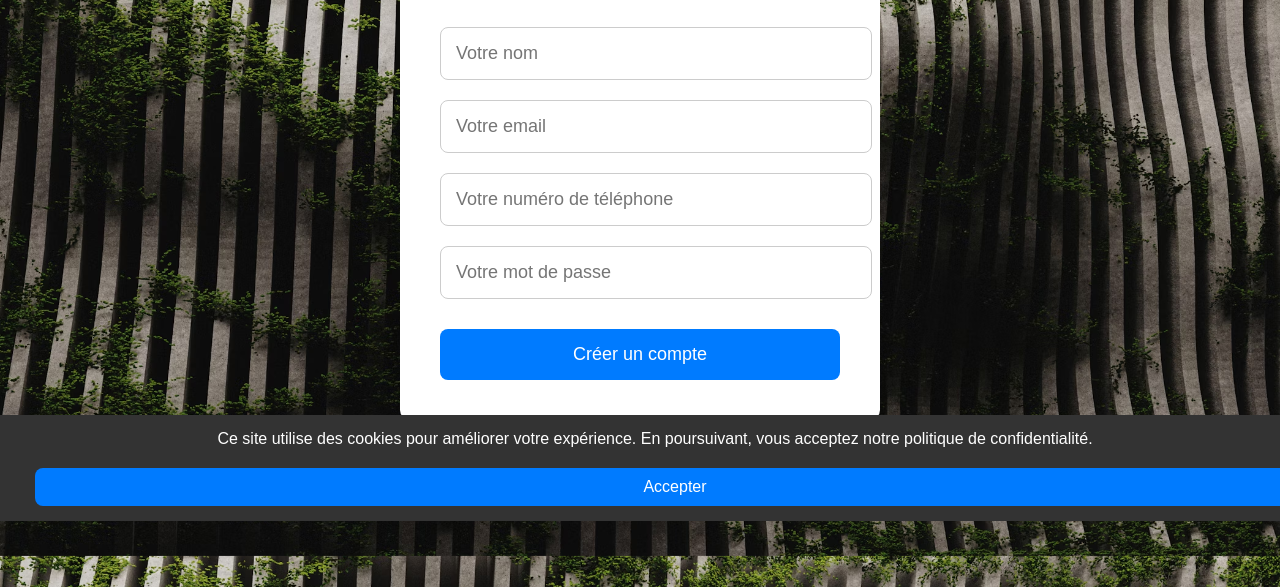
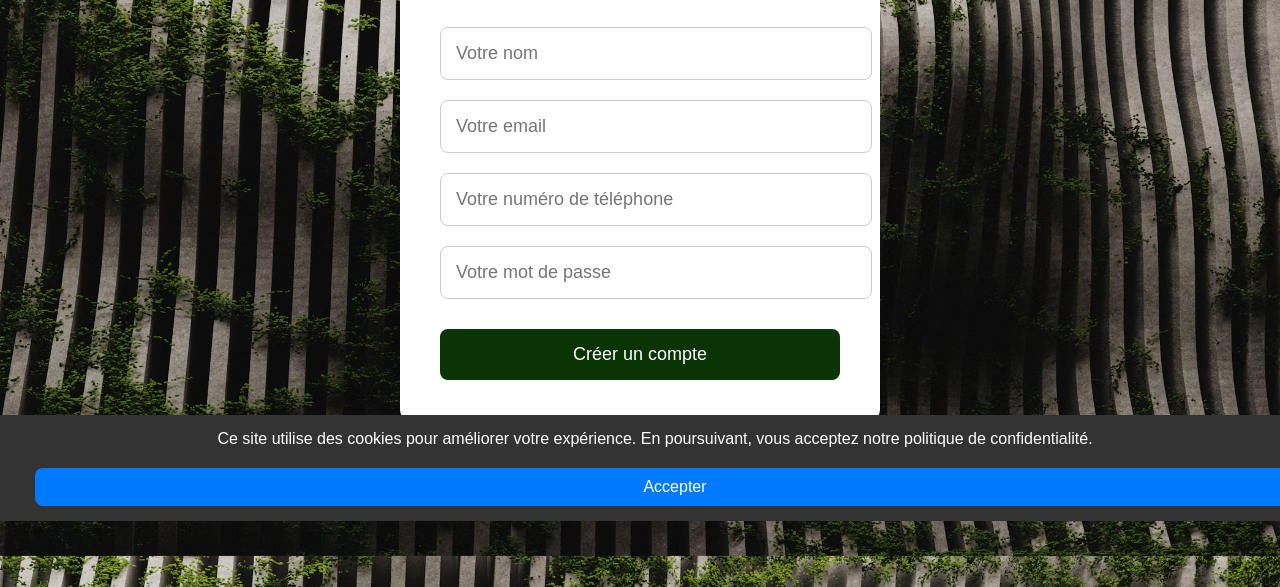
Before and after one commit to error404dev-cloud/Agence.com, a plain HTML site: page index.html in a window 1280 px wide. Shown: the part 279-866 px from the top of the page. Drawn offline with Linux system fonts and the light colour scheme.

Commit message:
Update index.html

```diff
--- a/index.html
+++ b/index.html
@@ -48,7 +48,7 @@
             font-size: 18px;
         }
         button {
-            background-color: #007bff;
+            background-color: #0a3403;
             color: white;
             border: none;
             padding: 15px 30px;
@@ -59,7 +59,7 @@
             width: 100%;
         }
         button:hover {
-            background-color: #0056b3;
+            background-color: #1f5d1d;
         }
         .login-btn {
             background-color: #28a745; /* Vert pour "Se connecter" */
```
